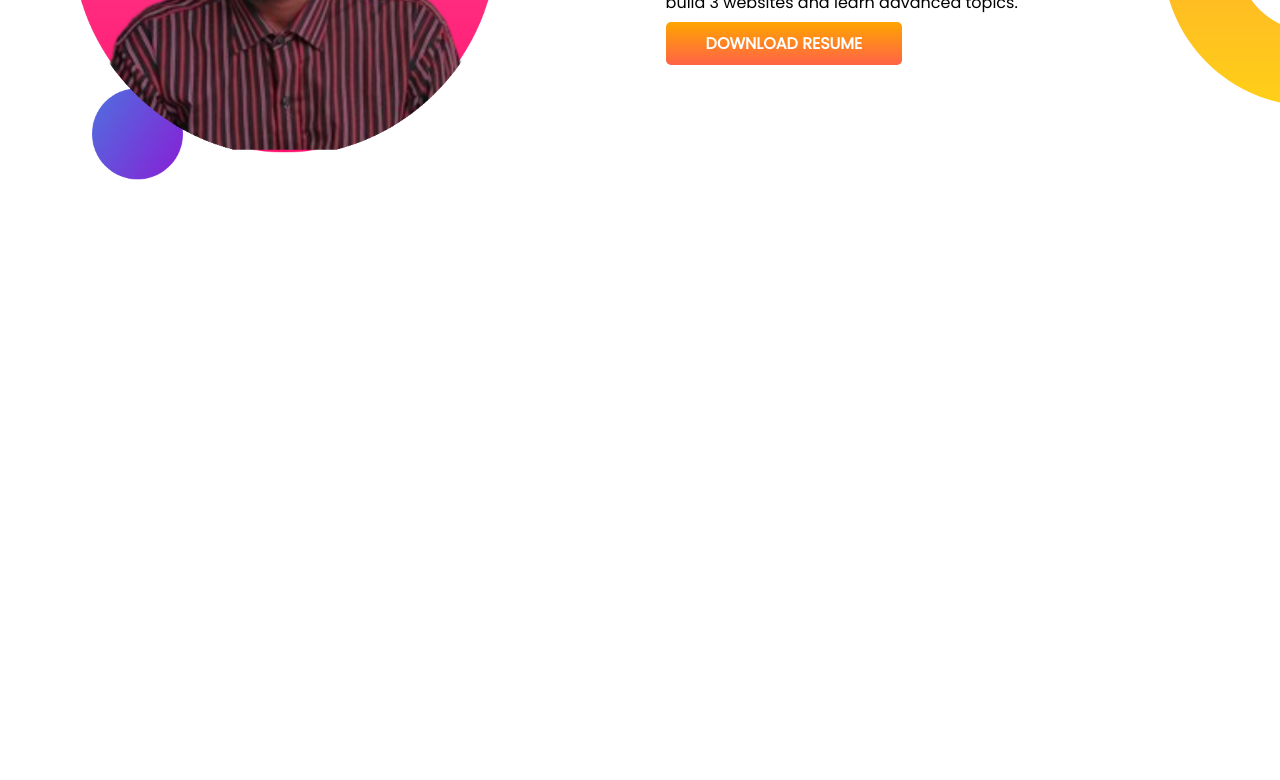
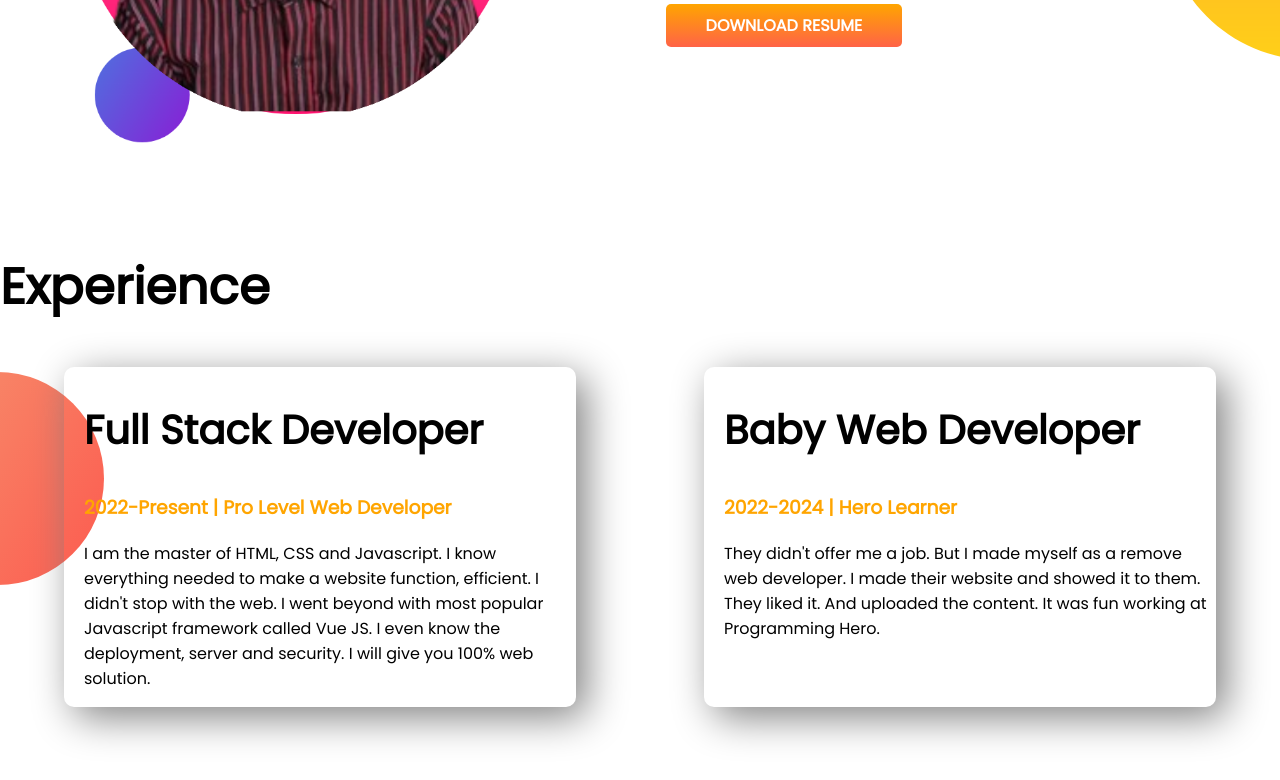
Before and after one commit to mdrayhan1/developer-portfolio, a plain HTML site: page index.html in a window 1280 px wide. Shown: the part 924-1704 px from the top of the page. Before the commit the page ends 1237 px from the top, so only its background shows below. Drawn offline with Linux system fonts and the light colour scheme.

Commit message:
experience item

```diff
--- a/index.html
+++ b/index.html
@@ -13,7 +13,7 @@
 </head>
 
 <body>
-    <section class="top-banner">
+    <section class="top-banner flexible-container">
         <div class="half-width">
             <h1>Welcome To</h1>
             <h1><span class="orange-colour">Md Rayhan</span> World!</h1>
@@ -30,7 +30,7 @@
         </div>
 
     </section>
-    <section class="dream-big">
+    <section class="dream-big flexible-container">
         <div class="half-width">
             <img src="images/rayhan2.png" alt="">
         </div>
@@ -46,6 +46,28 @@
         </div>
 
     </section>
+    <section class="experience-area">
+        <h1>Experience</h1>
+        <div class="flexible-container">
+            <div class="experience-item">
+                <h2>Full Stack Developer</h2>
+                <h3 class="orange-colour">2022-Present | Pro Level Web Developer</h3>
+                <p>I am the master of HTML, CSS and Javascript. I know everything needed to make a website function,
+                    efficient. I didn't stop with the web. I went beyond with most popular Javascript framework called
+                    Vue
+                    JS. I even know the deployment, server and security. I will give you 100% web solution.</p>
+
+            </div>
+            <div class="experience-item">
+                <h2>Baby Web Developer</h2>
+                <h3 class="orange-colour">2022-2024 | Hero Learner</h3>
+                <p>They didn't offer me a job. But I made myself as a remove web developer. I made their website and
+                    showed
+                    it to them. They liked it. And uploaded the content. It was fun working at Programming Hero.</p>
+            </div>
+        </div>
+
+    </section>
 </body>
 
 </html>
--- a/style.css
+++ b/style.css
@@ -8,18 +8,23 @@ h1 {
 
 }
 
+h2 {
+    font-size: 40px;
+}
+
 .orange-colour {
     color: orange;
 }
 
-section {
+.flexible-container {
     display: flex;
     margin-bottom: 100px;
 }
 
 .half-width {
     width: 50%;
-    padding: 2%;
+    padding-left: 2%;
+
 }
 
 .half-width img {
@@ -45,3 +50,18 @@ section {
     background-repeat: no-repeat;
     background-position: right;
 }
+
+.experience-area {
+    background-image: url(images/exp-bg.png);
+    background-repeat: no-repeat;
+    background-position: left;
+}
+
+.experience-item {
+    width: 40%;
+    margin-left: 5%;
+    margin-right: 5%;
+    padding-left: 20px;
+    border-radius: 10px;
+    box-shadow: 10px 10px 40px gray;
+}
```
